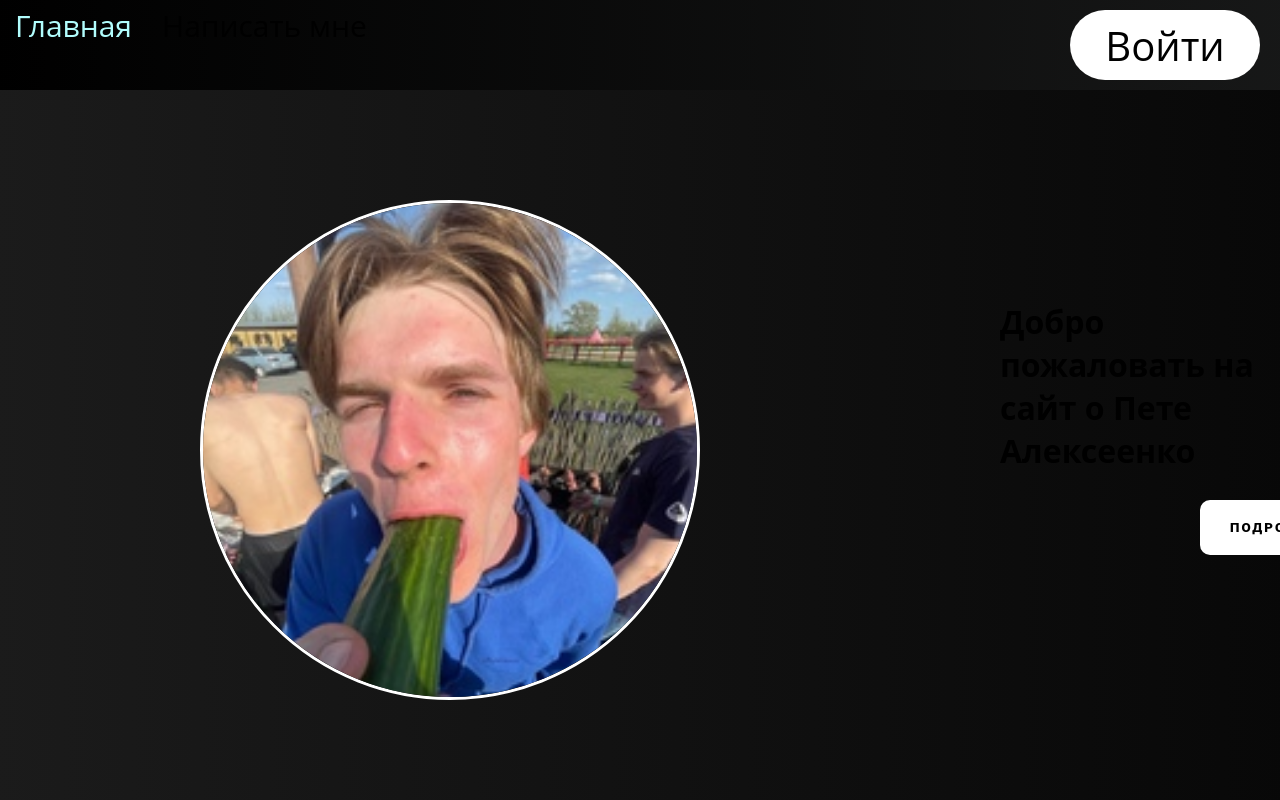
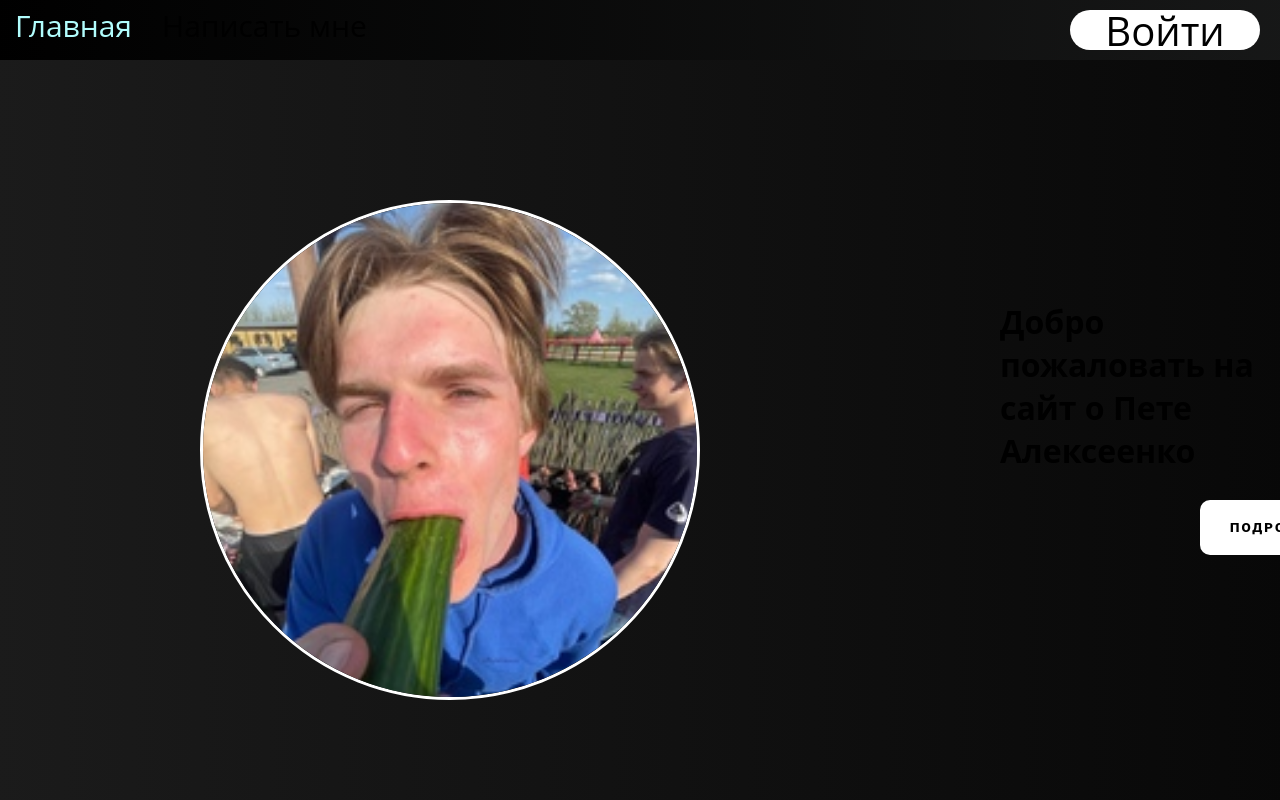
Before and after one commit to Petya1234/my-app, a Next.js app: page / in a window 1280 px wide. Shown: the top 800 px of the page. Built offline with nearby package versions, Linux system fonts and the light colour scheme.

Commit message:
css improvments

```diff
--- a/app/main-content-styles.css
+++ b/app/main-content-styles.css
@@ -26,7 +26,7 @@
   top: 300px;
 }
 .photo-carousel {
-  height: 1200px;
+  height: 1100px;
 }
 
 
--- a/components/styles.css
+++ b/components/styles.css
@@ -35,7 +35,7 @@
 
 header {
   width: 100%;
-  height: 90px;
+  height: 60px;
   background: linear-gradient(90deg, #0a0a0a, #1b1b1b, #000000, #1e1f1f);
   animation: gradient 20s ease infinite;
   transform: translate3d(0, 0, 0);
@@ -66,7 +66,7 @@ header {
   background-color: white;
   font-size: 40px;
   width: 200px;
-  height: 80px;
+  height: 50px;
   float: right;
   box-sizing: border-box;
   background-clip: padding-box;
@@ -81,7 +81,7 @@ header {
 }
 .nav-button:hover {
   border-radius: 0;
-  font-weight: 700;
+  width: 250px;
 }
 
 a.active {
```
